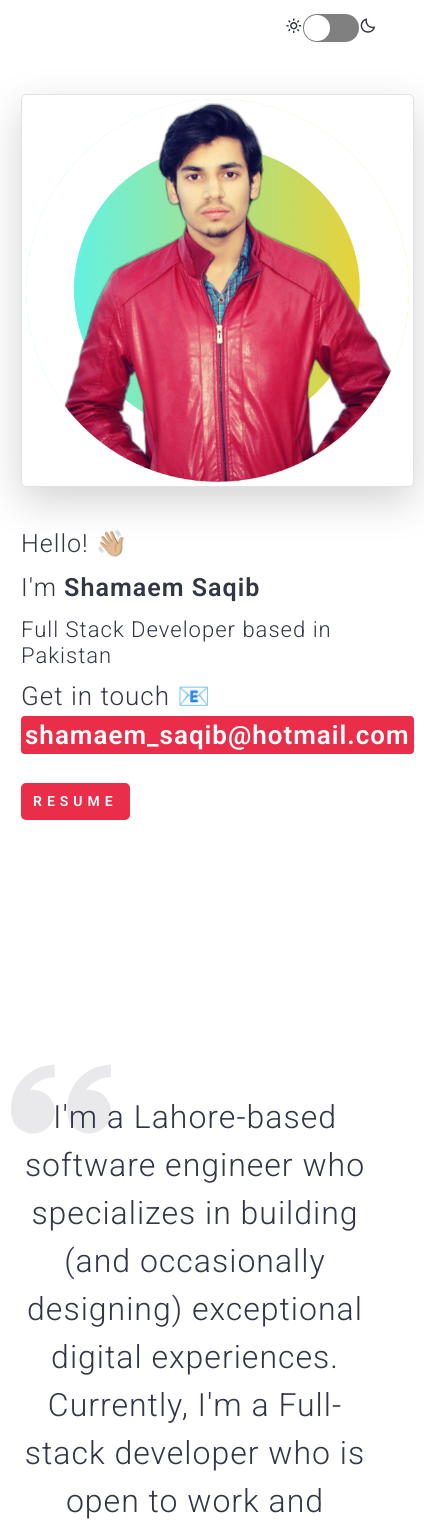
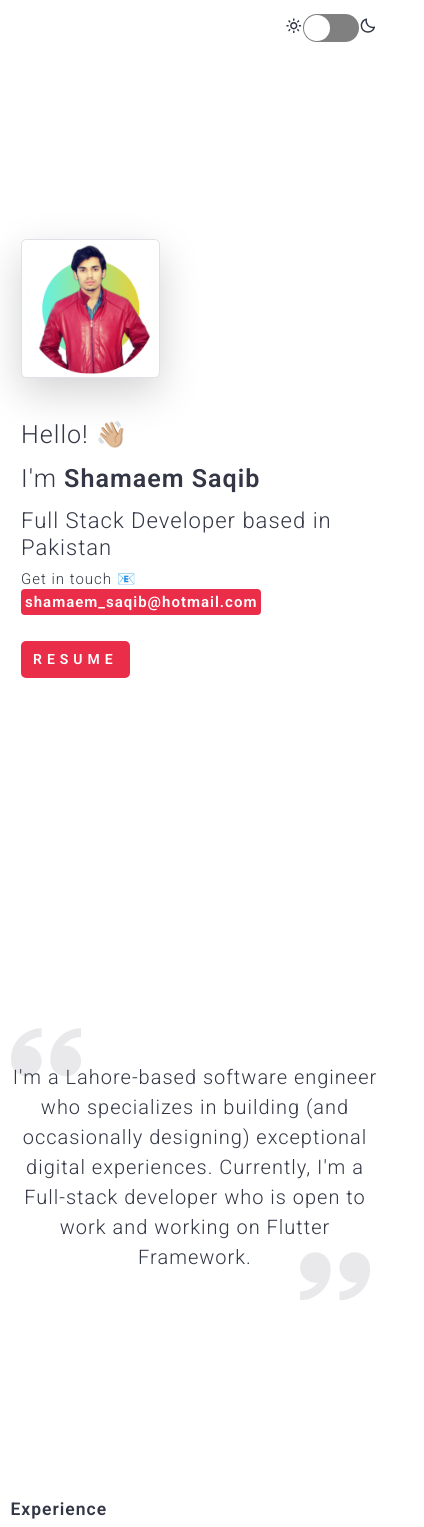
Before and after one commit to shamaemsaqib/personal-portfolio, a React (Create React App) app: page / in a window 390 px wide. Shown: the top 1527 px of the page, 424 px wide, since content can reach past the window. Built offline with nearby package versions, Linux system fonts and the light colour scheme.

Commit message:
Added mobile responsiveness

```diff
--- a/src/components/WhatNext.tsx
+++ b/src/components/WhatNext.tsx
@@ -1,19 +1,24 @@
 /* eslint-disable max-len */
 /* eslint-disable no-use-before-define */
-import React from 'react';
-import { Container, Row, Col } from 'react-bootstrap';
-import getProfileData from '../data/data';
+import React from "react";
+import { Container, Row, Col } from "react-bootstrap";
+import getProfileData from "../data/data";
 
 const WhatNext = () => {
   const profileData = getProfileData();
   return (
-    <Container className="pt-5 pb-5">
+    <Container className="pt-3 pb-5">
       <Row>
         <Col className="height-60vh d-flex align-items-center">
           <div className="d-flex align-items-center flex-column">
             <h1 className="p-2">What&apos;s Next</h1>
             <p className="what-next-text p-4">{profileData.goodByeText}</p>
-            <a className="p-3" target="_blank" href={`mailto:${profileData.email}`} rel="noreferrer">
+            <a
+              className="p-3"
+              target="_blank"
+              href={`mailto:${profileData.email}`}
+              rel="noreferrer"
+            >
               Say Hello
             </a>
           </div>
--- a/src/components/background.tsx
+++ b/src/components/background.tsx
@@ -7,9 +7,9 @@ import getProfileData from "../data/data";
 const Background = () => {
   const profileData = getProfileData();
   return (
-    <Container className="pt-5 pb-5">
+    <Container className="background-container d-flex align-items-center pb-5">
       <Row>
-        <Col className="height-100vh d-flex align-items-center">
+        <Col className="h-100 d-flex align-items-center">
           <div>
             <span className="position-absolute background-quote start">
               <ImQuotesLeft />
--- a/src/components/experience.tsx
+++ b/src/components/experience.tsx
@@ -9,7 +9,7 @@ const Experience = () => {
   return (
     <Container className="height-60vh d-flex align-items-center">
       <Row>
-        <Col lg={2} className="main-heading">
+        <Col lg={2} className="main-heading mb-1">
           <h5 className="text-bold">Experience</h5>
         </Col>
         <Col lg={2} className="main-heading">
@@ -50,7 +50,7 @@ const ExperienceCard = (props: {
   }
   return (
     <div className="pb-4 pt-3">
-      <h5 className="text-bold d-inline-block mr-1">
+      <h5 className="experience-header text-bold d-inline-block mr-1">
         {cardData.position}
         <span className="color-primary">
           <a
--- a/src/components/intro.tsx
+++ b/src/components/intro.tsx
@@ -87,14 +87,14 @@ const Intro = (props: IIntroProps) => {
           className="position-absolute w-100 h-100 d-none d-lg-block"
         />
         <Col>
-          <Container className="height-100vh d-flex align-items-center intro pt-4 pb-4 position-relative">
+          <Container className="height-100vh d-flex align-items-center  intro pt-1 position-relative">
             <Row className="align-items-center">
               <Col lg={1}></Col>
               <Col lg={3}>
                 <Image
                   src={avatar}
                   alt="avatar"
-                  className="shadow-lg roundedCircle w-100"
+                  className="intro-avatar shadow-lg roundedCircle"
                   thumbnail
                 />
               </Col>
--- a/src/components/projects.tsx
+++ b/src/components/projects.tsx
@@ -10,7 +10,7 @@ const Projects = () => {
     <Container className="pt-5 pb-5">
       <Row>
         <Col md={2} className="main-heading">
-          <h5 className="text-bold">Other Projects</h5>
+          <h5 className="text-bold mb-2">Projects</h5>
         </Col>
         <Col md={10}>
           <Masonry
--- a/src/components/skills.tsx
+++ b/src/components/skills.tsx
@@ -8,27 +8,28 @@ const Skills = () => {
   return (
     <Container className="pt-5 pb-5">
       <Row>
-        <Col md={2} className="main-heading">
+        <Col md={2} xs={4} className="main-heading">
           <h5 className="text-bold">Skills</h5>
         </Col>
-        <Col md={2} className="mb-2">
-          <h6 className="pb-4 text-bold">LANGUAGES</h6>
+        <Col md={2} xs={4} className="mb-2">
+          <h6 className="pb-sm-4 pb-2 text-bold">LANGUAGES</h6>
           <ul>
             {profileData.skills?.languages.map((item) => (
               <li>{item}</li>
             ))}
           </ul>
         </Col>
-        <Col md={2} className="mb-2">
-          <h6 className="pb-4 text-bold">FRAMEWORKS</h6>
+        <Col md={2} xs={4} className="mb-2">
+          <h6 className="pb-sm-4 pb-2 text-bold">FRAMEWORKS</h6>
           <ul>
             {profileData.skills?.frameworks.map((item) => (
               <li>{item}</li>
             ))}
           </ul>
         </Col>
-        <Col md={2} className="mb-2">
-          <h6 className="pb-4 text-bold">TOOLS</h6>
+        <Col className="d-sm-none" xs={4}></Col>
+        <Col md={2} xs={4} className="mb-2">
+          <h6 className="pb-sm-4 pb-2 text-bold">TOOLS</h6>
           <ul>
             {profileData.skills?.tools.map((item) => (
               <li>{item}</li>
@@ -41,8 +42,8 @@ const Skills = () => {
             {profileData.skills?.design.map((item) => (<li>{item}</li>))}
           </ul>
         </Col> */}
-        <Col md={2} className="mb-2">
-          <h6 className="pb-4 text-bold">DEVTOOLS</h6>
+        <Col md={2} xs={4} className="mb-2">
+          <h6 className="pb-sm-4 pb-2 text-bold">DEVTOOLS</h6>
           <ul>
             {profileData.skills?.devtools.map((item) => (
               <li>{item}</li>
--- a/src/data/data.ts
+++ b/src/data/data.ts
@@ -234,6 +234,12 @@ const profile: IProfile = {
     },
   ],
   certifications: [
+    {
+      name: "Artificial  Intelligence Cohort",
+      issuedBy: "Samsung Innovation Campus",
+      verificationURL:
+        "https://drive.google.com/file/d/1vgGit0DPUom99Hm6umkL687lzWNO3Dwx/view?usp=sharing",
+    },
     // {
     //   name: "Front End Libraries",
     //   issuedBy: "freeCodeCamp",
--- a/src/styles/styles.scss
+++ b/src/styles/styles.scss
@@ -138,6 +138,12 @@ body {
   overflow: hidden;
 }
 
+@media screen and (max-width: 768px) {
+  .my-masonry-grid_column > div {
+    margin-right: 0px;
+  }
+}
+
 .height-60vh {
   min-height: 60vh;
 }
@@ -197,6 +203,19 @@ ul {
 
 .intro-email {
   display: none;
+}
+
+.intro-avatar {
+  width: 100%;
+}
+
+@media screen and (max-width: 786px) {
+  .intro {
+    font-size: 15px;
+  }
+  .intro-avatar {
+    width: 40%;
+  }
 }
 
 .main-heading {
@@ -412,6 +431,10 @@ ul {
   z-index: 2;
 }
 
+.background-container {
+  min-height: 100vh;
+}
+
 .background-quote {
   font-size: 100px;
   margin: 0px;
@@ -429,6 +452,34 @@ ul {
   font-size: 32px;
   text-align: center;
 }
+
+@media screen and (max-width: 768px) {
+  .background-container {
+    min-height: 70vh;
+  }
+
+  .background-text {
+    font-size: 20px;
+  }
+
+  .background-quote {
+    font-size: 70px;
+    margin: 0px;
+    opacity: 0.1;
+    &.start {
+      margin-top: -70px;
+    }
+    &.end {
+      right: 20px;
+      margin-top: -70px;
+    }
+  }
+
+  .experience-header {
+    font-size: 1.2rem;
+  }
+}
+
 .pointer-events-none {
   pointer-events: none;
 }
@@ -479,3 +530,15 @@ ul {
   text-align: center;
   width: 70%;
 }
+
+@media screen and (max-width: 768px) {
+  .what-next-text {
+    width: 80%;
+  }
+}
+
+@media screen and (max-width: 568px) {
+  .what-next-text {
+    width: 90%;
+  }
+}
```
